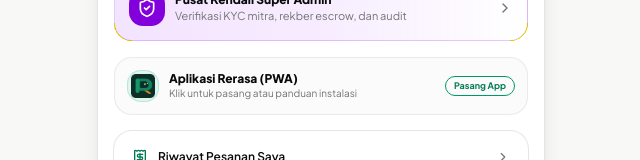
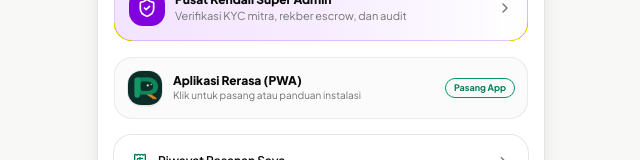
Before and after one commit to janfdev/FoodRescue, a Next.js app: page /account in a window 1280 px wide. Shown: the part 292-452 px from the top of the page, without its empty margins (319-959 px from the left). Built offline with nearby package versions, Linux system fonts and the light colour scheme.

Commit message:
fix(account): style pwa app icon box to full-bleed container matching admin dashboard logo

```diff
--- a/src/app/account/page.tsx
+++ b/src/app/account/page.tsx
@@ -181,8 +181,12 @@ export default function AccountPage() {
             className="flex items-center justify-between p-3 rounded-2xl bg-muted/40 border border-border/80 hover:bg-muted/70 transition-colors cursor-pointer text-xs"
           >
             <div className="flex items-center gap-2.5">
-              <div className="size-8 rounded-xl bg-emerald-500/10 border border-emerald-500/20 text-emerald-700 dark:text-emerald-400 flex items-center justify-center shrink-0">
-                <Image src="/icons/icon-144x144.png" alt="Rerasa PWA Icon" width={24} height={24} className="size-6 object-contain" />
+              <div className="size-9 rounded-xl overflow-hidden shadow-2xs shrink-0 border border-border">
+                <img
+                  src="/icons/icon-96x96.png"
+                  alt="Rerasa PWA Logo"
+                  className="w-full h-full object-cover"
+                />
               </div>
               <div>
                 <span className="font-extrabold text-foreground block">
```
